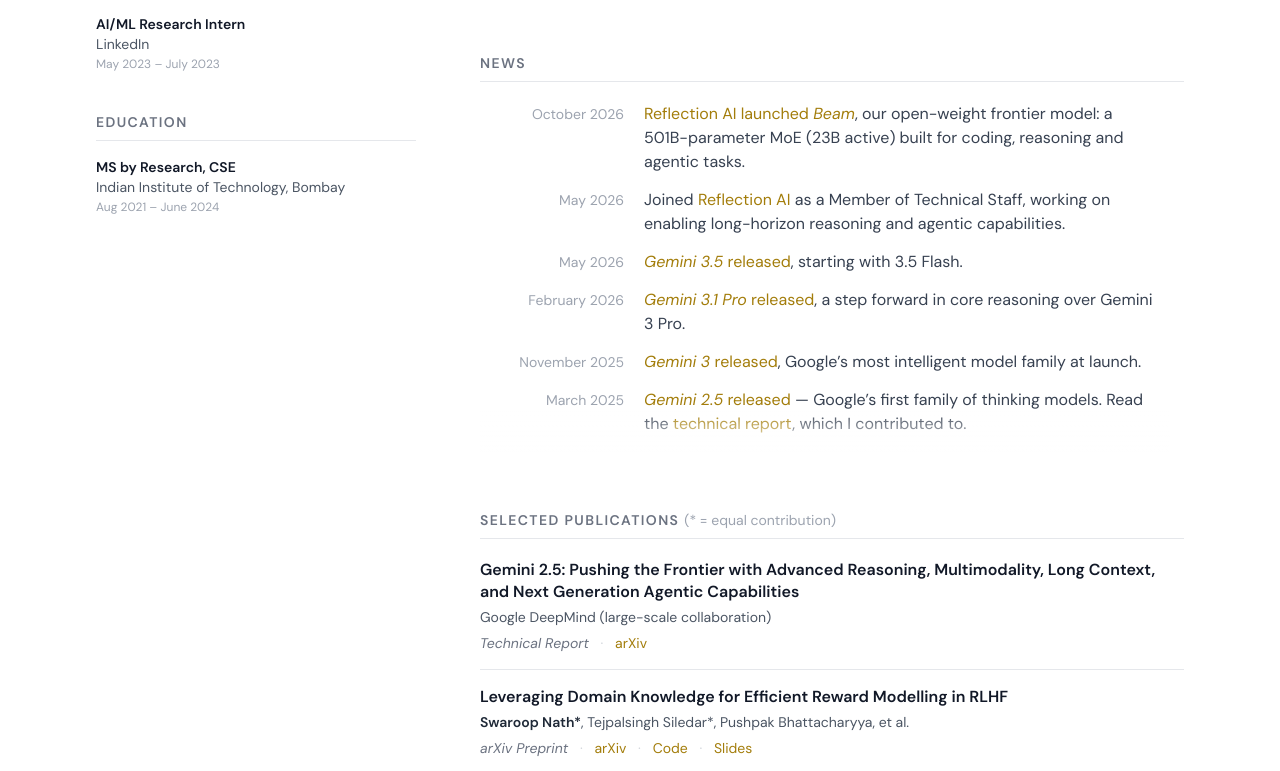
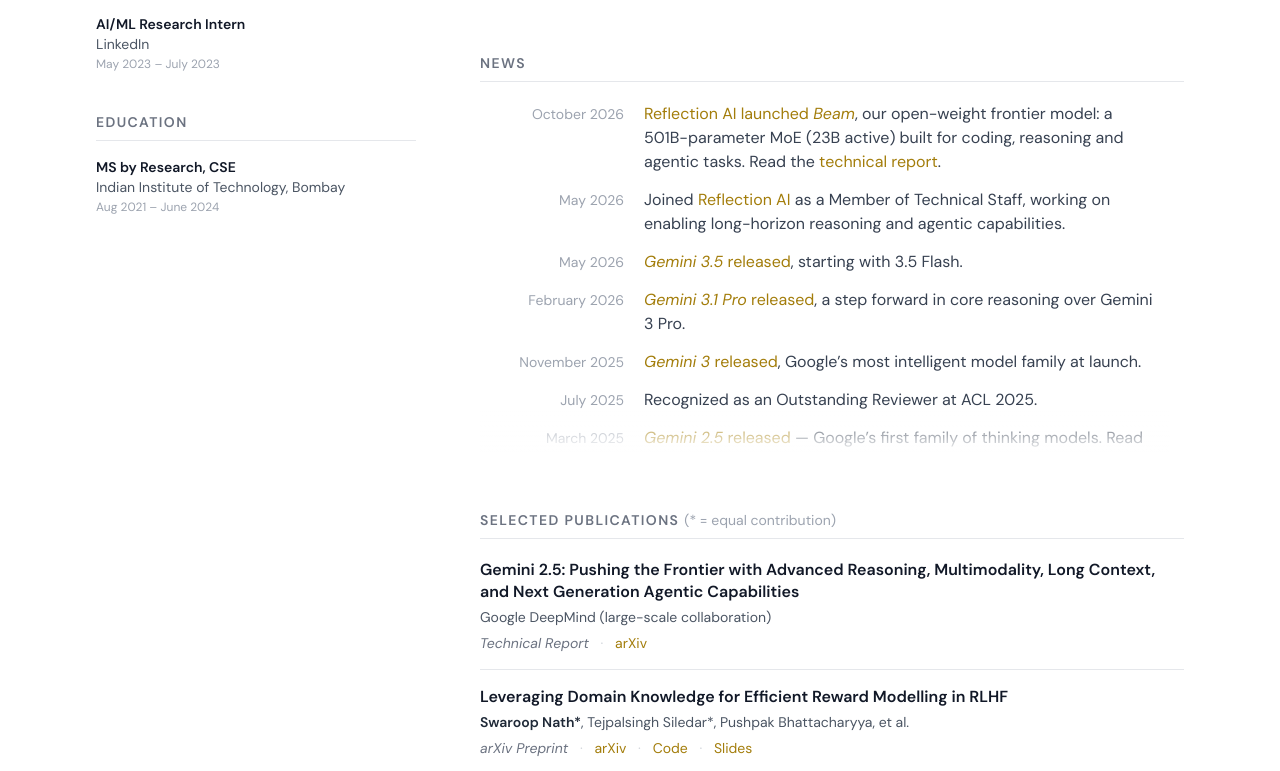
Before and after one commit to swaroop-nath/swaroop-nath.github.io, a plain HTML site: page index.html in a window 1280 px wide. Shown: the part 701-1472 px from the top of the page. Drawn offline with nearby package versions, Linux system fonts and the light colour scheme.

Commit message:
Link Beam tech report; add Google DeepMind and ACL reviewer news
Co-Authored-By: Claude Opus 5.5 <noreply@anthropic.com>

```diff
--- a/index.html
+++ b/index.html
@@ -254,7 +254,7 @@
                             <ul class="space-y-3.5 text-gray-700 dark:text-gray-300">
                             <li class="flex flex-col sm:flex-row sm:gap-5">
                                 <span class="text-sm text-gray-400 dark:text-gray-500 sm:w-36 sm:shrink-0 sm:text-right sm:pt-0.5">October 2026</span>
-                                <p><a href="https://reflection.ai/blog/introducing-beam" target="_blank" class="accent">Reflection AI launched <em>Beam</em></a>, our open-weight frontier model: a 501B-parameter MoE (23B active) built for coding, reasoning and agentic tasks.</p>
+                                <p><a href="https://reflection.ai/blog/introducing-beam" target="_blank" class="accent">Reflection AI launched <em>Beam</em></a>, our open-weight frontier model: a 501B-parameter MoE (23B active) built for coding, reasoning and agentic tasks. Read the <a href="https://reflection.ai/documents/beam-model-tech-report" target="_blank" class="accent">technical report</a>.</p>
                             </li>
                             <li class="flex flex-col sm:flex-row sm:gap-5">
                                 <span class="text-sm text-gray-400 dark:text-gray-500 sm:w-36 sm:shrink-0 sm:text-right sm:pt-0.5">May 2026</span>
@@ -273,12 +273,20 @@
                                 <p><a href="https://blog.google/products-and-platforms/products/gemini/gemini-3/" target="_blank" class="accent"><em>Gemini 3</em> released</a>, Google&rsquo;s most intelligent model family at launch.</p>
                             </li>
                             <li class="flex flex-col sm:flex-row sm:gap-5">
+                                <span class="text-sm text-gray-400 dark:text-gray-500 sm:w-36 sm:shrink-0 sm:text-right sm:pt-0.5">July 2025</span>
+                                <p>Recognized as an Outstanding Reviewer at ACL 2025.</p>
+                            </li>
+                            <li class="flex flex-col sm:flex-row sm:gap-5">
                                 <span class="text-sm text-gray-400 dark:text-gray-500 sm:w-36 sm:shrink-0 sm:text-right sm:pt-0.5">March 2025</span>
                                 <p><a href="https://blog.google/innovation-and-ai/models-and-research/google-deepmind/gemini-model-thinking-updates-march-2025/" target="_blank" class="accent"><em>Gemini 2.5</em> released</a> &mdash; Google&rsquo;s first family of thinking models. Read the <a href="https://arxiv.org/abs/2507.06261" target="_blank" class="accent">technical report</a>, which I contributed to.</p>
                             </li>
                             <li class="flex flex-col sm:flex-row sm:gap-5">
                                 <span class="text-sm text-gray-400 dark:text-gray-500 sm:w-36 sm:shrink-0 sm:text-right sm:pt-0.5">August 2024</span>
                                 <p>Attending ACL 2024 in Thailand to present our paper: <q><a href="https://aclanthology.org/2024.acl-long.655/" class="accent" target="_blank"><em>One Prompt To Rule Them All: LLMs for Opinion Summary Evaluation</em></a></q>.</p>
+                            </li>
+                            <li class="flex flex-col sm:flex-row sm:gap-5">
+                                <span class="text-sm text-gray-400 dark:text-gray-500 sm:w-36 sm:shrink-0 sm:text-right sm:pt-0.5">July 2024</span>
+                                <p>Joined <a href="https://deepmind.google/" target="_blank" class="accent">Google DeepMind</a>.</p>
                             </li>
                             <li class="flex flex-col sm:flex-row sm:gap-5">
                                 <span class="text-sm text-gray-400 dark:text-gray-500 sm:w-36 sm:shrink-0 sm:text-right sm:pt-0.5">June 2024</span>
```
